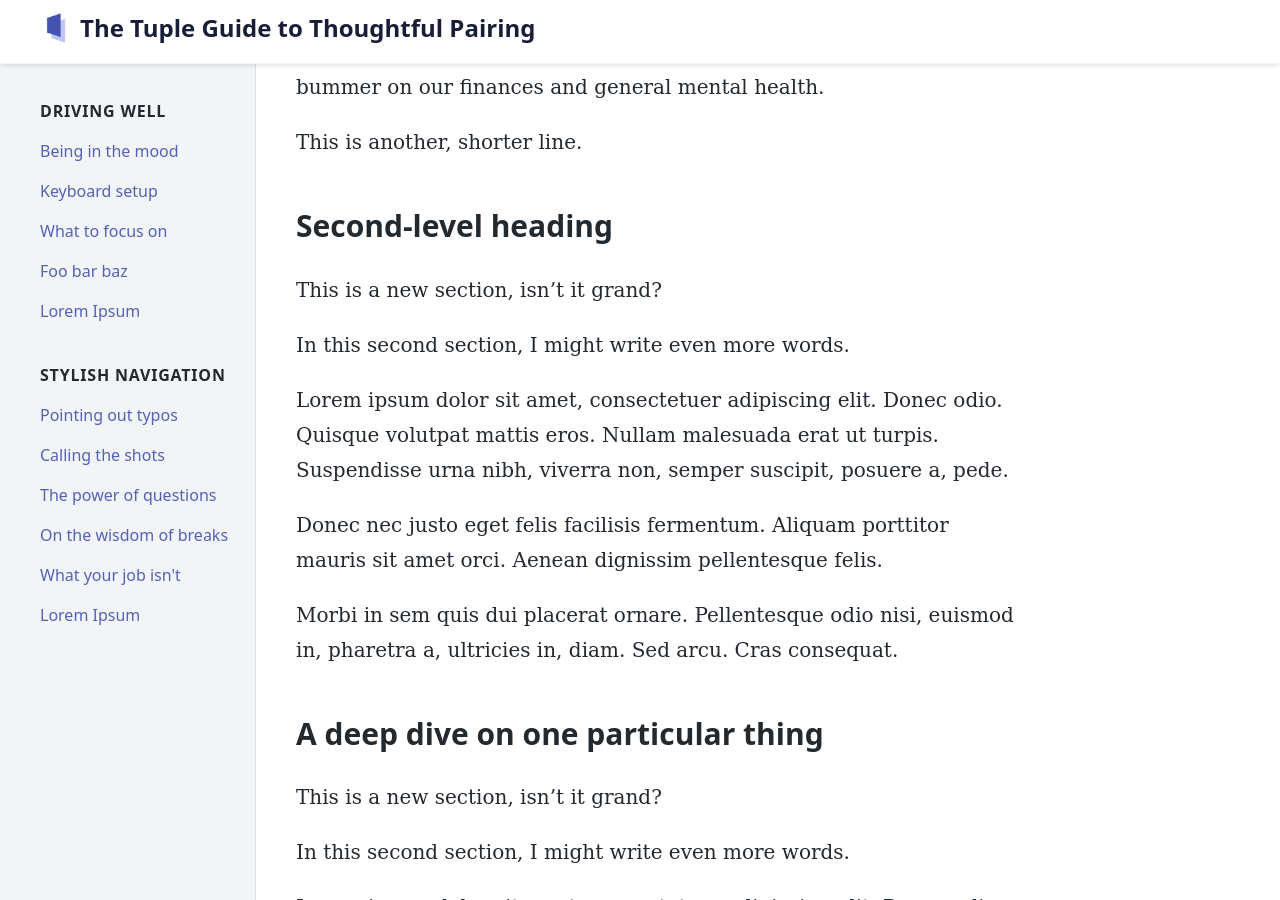
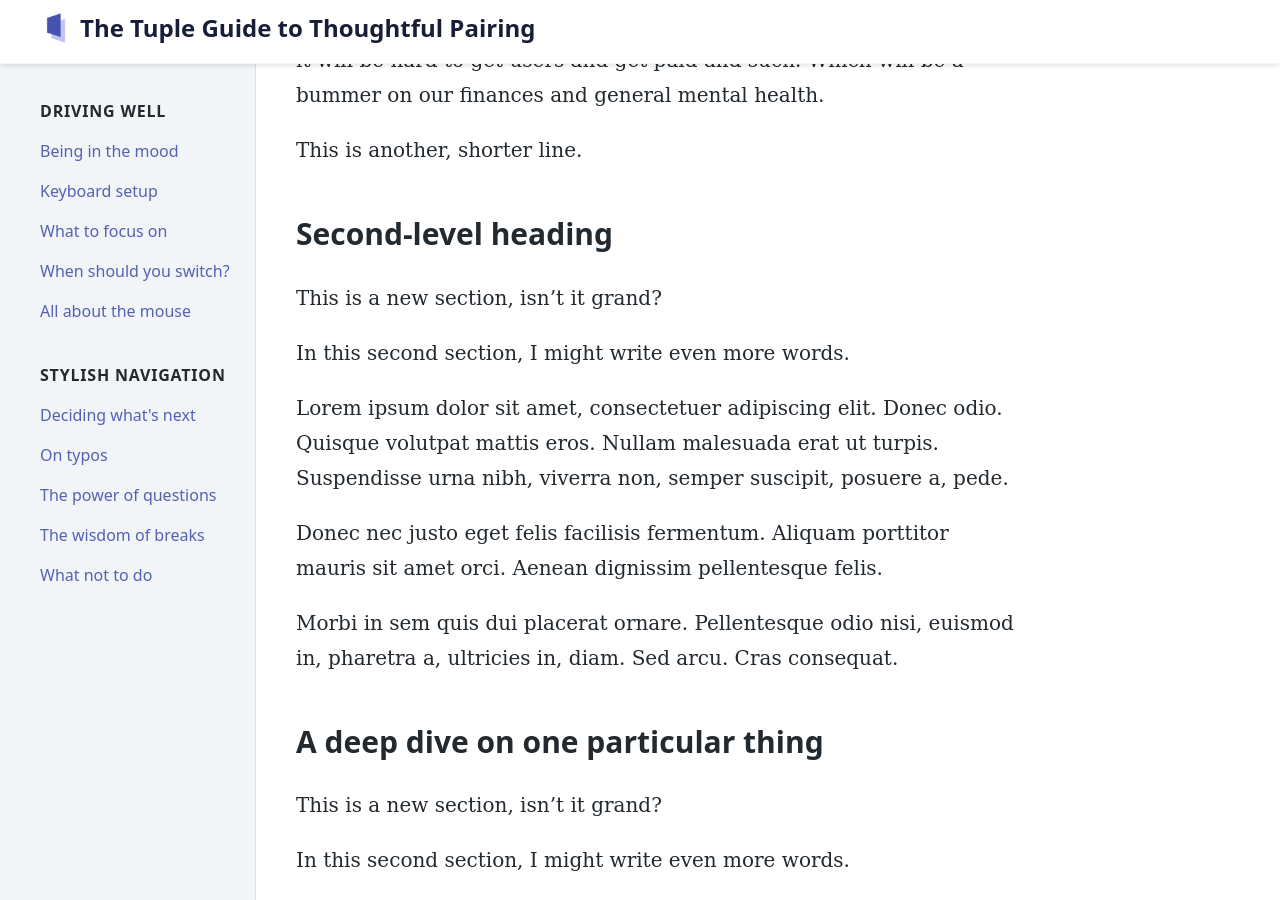
Before and after one commit to tupleapp/pair-programming-guide, a Jekyll site: the page built from demo.md, in a window 1280 px wide and 900 px high, scrolled down 303 px. Built offline with Jekyll 4.4.1, drawn with Linux system fonts in a browser that asks for light colours.

Commit message:
Maybe a little border, for style

```diff
--- a/_layouts/default.html
+++ b/_layouts/default.html
@@ -34,24 +34,24 @@
             <li class="mb-3"><a href="#7" class="no-underline">Being in the mood</a></li>
             <li class="mb-3"><a href="#8" class="no-underline">Keyboard setup</a></li>
             <li class="mb-3"><a href="#11" class="no-underline">What to focus on</a></li>
-            <li class="mb-3"><a href="#12" class="no-underline">Foo bar baz</a></li>
-            <li class="mb-3"><a href="#13" class="no-underline">Lorem Ipsum</a></li>
+            <li class="mb-3"><a href="#12" class="no-underline">When should you switch?</a></li>
+            <li class="mb-3"><a href="#13" class="no-underline">All about the mouse</a></li>
           </ul>
 
           <p class="pt-6 pb-3 uppercase tracking-wide font-bold">Stylish navigation</p>
           <ul class="list-reset">
-            <li class="mb-3"><a href="#14" class="no-underline">Pointing out typos</a></li>
-            <li class="mb-3"><a href="#15" class="no-underline">Calling the shots</a></li>
+            <li class="mb-3"><a href="#20" class="no-underline">Deciding what's next</a></li>
+            <li class="mb-3"><a href="#14" class="no-underline">On typos</a></li>
             <li class="mb-3"><a href="#16" class="no-underline">The power of questions</a></li>
-            <li class="mb-3"><a href="#18" class="no-underline">On the wisdom of breaks</a></li>
-            <li class="mb-3"><a href="#19" class="no-underline">What your job isn't</a></li>
-            <li class="mb-3"><a href="#20" class="no-underline">Lorem Ipsum</a></li>
+            <li class="mb-3"><a href="#18" class="no-underline">The wisdom of breaks</a></li>
+            <li class="mb-3"><a href="#19" class="no-underline">What not to do</a></li>
           </ul>
         </nav>
       </div>
 
       <div class="container px-10 py-20 max-w-lg content">
-        {{ content }}
+        <div class="border-t-8 border-indigo-dark">
+          {{ content }}
       </div>
     </div>
   </body>
```
Also changed, not shown: demo.md (+1 -1 lines).
